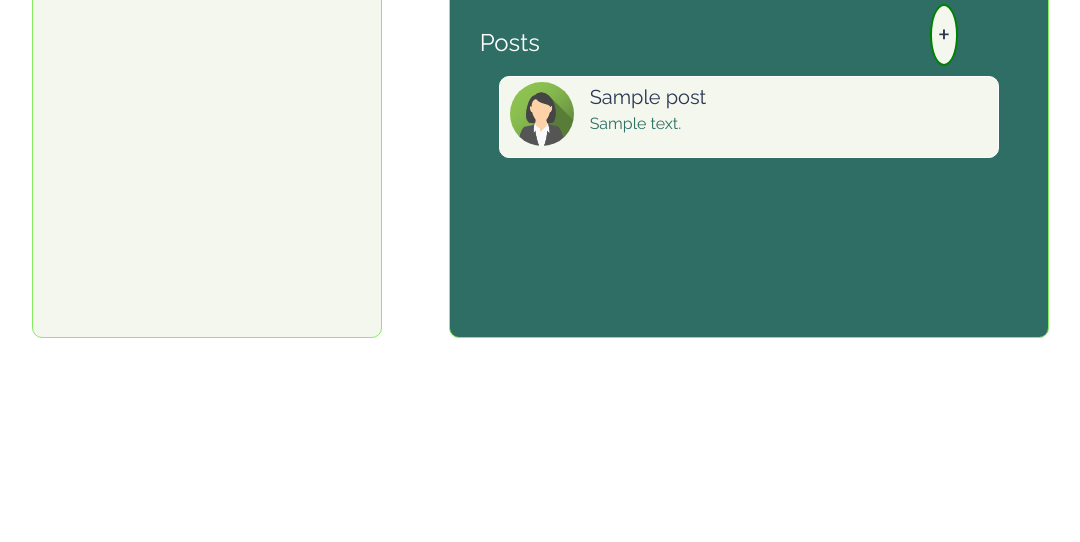
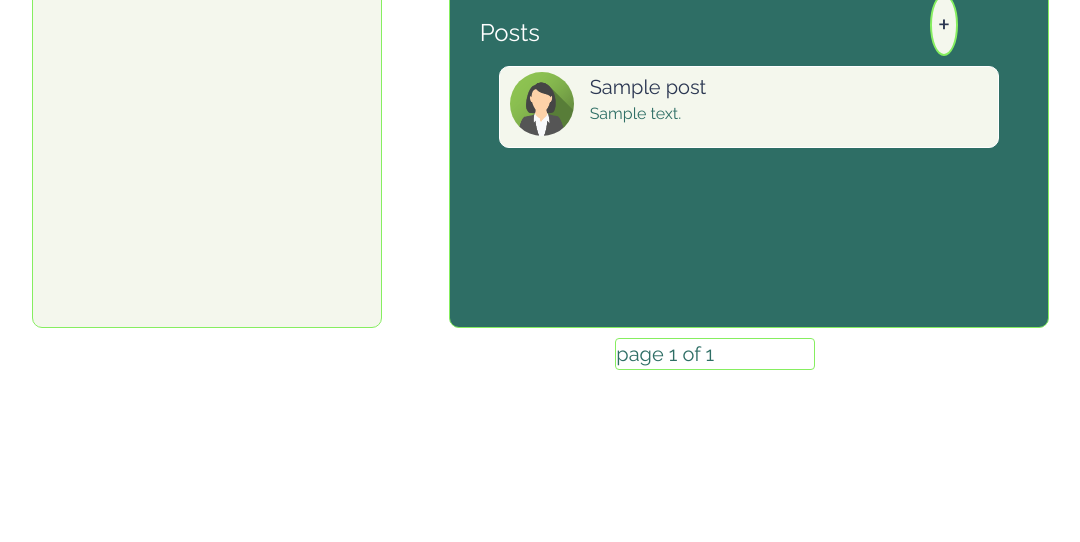
Before and after one commit to fletcherj17/wayfarer, a Django app: page /cities/1/ in a window 1280 px wide. Shown: the part 258-800 px from the top of the page, without its empty margins (28-1108 px from the left). Run offline with Django 3.2, Linux system fonts and the light colour scheme; a user stored in the database is signed in; tables that the repository leaves empty hold one stand-in row (values such as "Sample post"); some libraries are stand-ins or nearby versions; some web fonts are replaced.

Commit message:
pagination style done

```diff
--- a/main_app/static/css/city.css
+++ b/main_app/static/css/city.css
@@ -28,7 +28,7 @@ body{
     border-radius: 10px;
     height: 500px;
     margin-left: 60px;
-    margin-top: 40px;
+    margin-top: 30px;
     background-color: #f4f7ed;
     width: 350px;
 
@@ -46,7 +46,7 @@ body{
     border-radius: 10px;
     overflow: scroll;
     height: 500px;
-    margin-top: 40px;
+    margin-top: 30px;
     background-color: #f4f7ed;
     width: 600px;
     margin-left: 40px;
@@ -89,7 +89,7 @@ body{
 .btnadd{
     margin-top: 5px;
     background-color: #f4f7ed;
-    border: 2px solid green;
+    border: 2px solid #86ee60;
     border-radius: 80%;
     color: #2b3752;
     font-size: 30px;
@@ -98,6 +98,19 @@ body{
 .btnadd:hover{
     background-color: #86ee60;
 }
+.pagination {
+    border: 1px solid #86ee60;
+    width: 200px;
+    font-size: 20px;
+    margin-top: 10px;
+    float: right;
+    color: #2e6e65;
+}
 .pagination li{
     padding: 10px;
+
 }
+.pagination a:hover{
+    text-decoration: none;
+    color: #2b3752;
+}
--- a/main_app/templates/cities.html
+++ b/main_app/templates/cities.html
@@ -6,7 +6,7 @@
   </head>
 
     <div class="row">
-
+        <!-- Show all cities -->
         <div class="col-sm-4" >
             <div class="container">
                 <h3 > Cities</h3>
@@ -22,7 +22,7 @@
                 {% endfor %}
             </div>
         </div>
-
+        <!-- Cities end -->
         <div class="col-sm-4" >
             <div class="container1">
 
@@ -50,31 +50,31 @@
             {% endfor %}
 
         </div>
-
-
-    </div>
-
         <div class="pagination">
             <span class="step-links">
 
                {% if page.has_previous %}
 
-            <a href="?page={{ page.previous_page_number }}">previous</a>
+               <a href="?page={{ page.previous_page_number }}">previous |</a>
 
                {% endif %}
 
                <span class="current">
-                 {{ page.number }}
+                    page {{ page.number }} of {{page.paginator.num_pages}}
                </span>
 
                {% if page.has_next %}
-            <a href="?page={{ page.next_page_number }}">next</a>
+               <a href="?page={{ page.next_page_number }}">| next</a>
 
                {% endif %}
 
            </span>
 
        </div>
+
+
+    </div>
+
 
 </div>
 <!-- Modal -->
```
Also changed, not shown: main_app/static/css/profile.css (+13 -3 lines), main_app/templates/profile.html (+4 -3 lines). Lines whose indentation alone changed are shown as unchanged.
